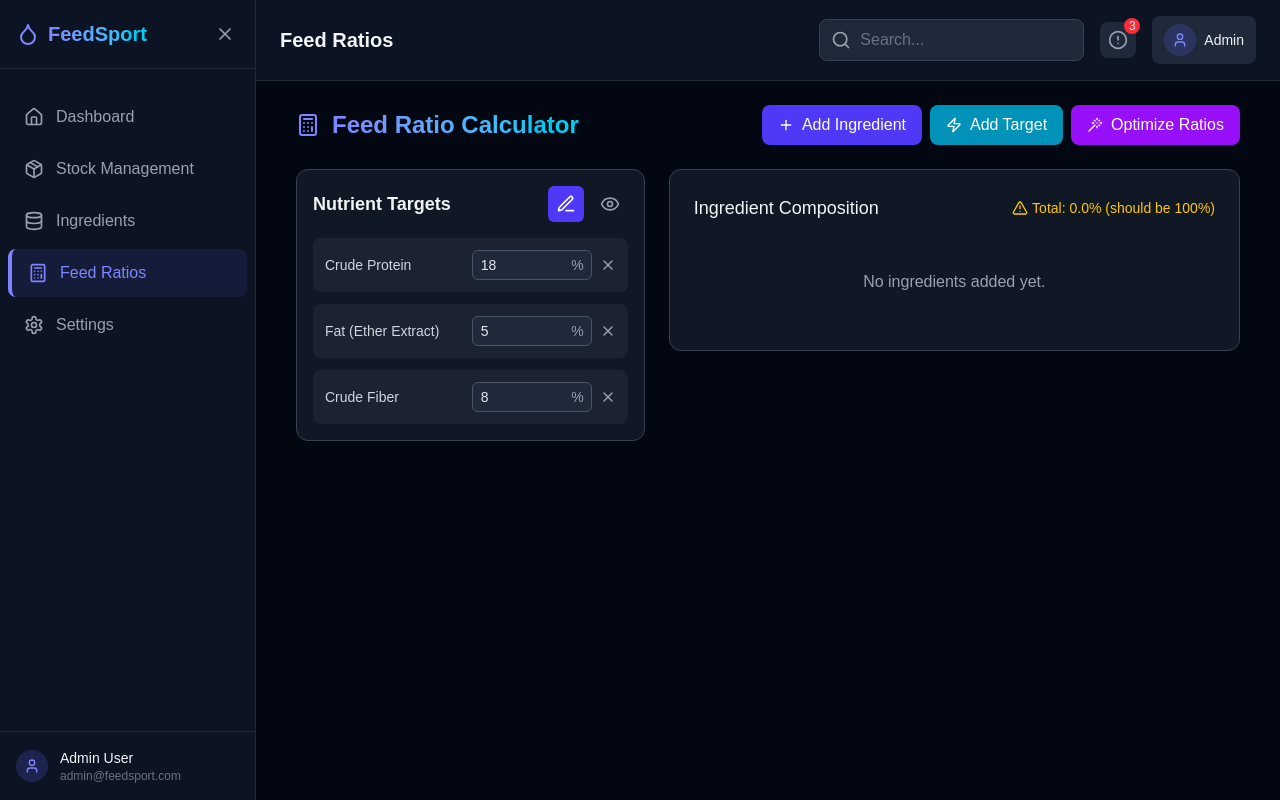
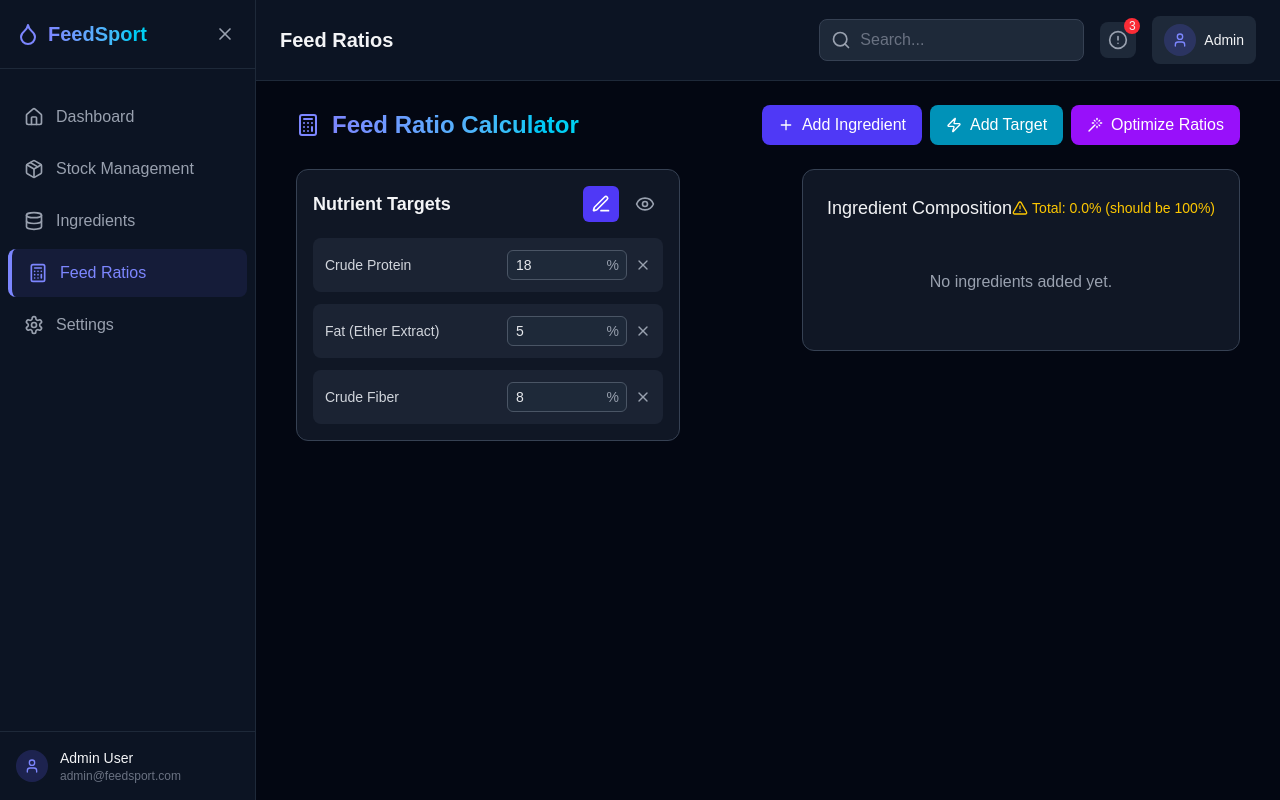
Before and after one commit to k1muza/feedsport, a Next.js app: page /admin/ratios in a window 1280 px wide. Built offline with nearby package versions, Linux system fonts and the light colour scheme.

Commit message:
Ingredients maximum width

```diff
--- a/src/components/admin/FeedRations/IngredientPanel.tsx
+++ b/src/components/admin/FeedRations/IngredientPanel.tsx
@@ -18,7 +18,7 @@
   onRatioChange: (id: string, val: string) => void;
   onRemoveIngredient: (id: string) => void;
 }) => (
-  <div className={`${'lg:w-2/3'} space-y-4`}>
+  <div className="max-w-3/4">
     <div className="bg-gray-800/50 border border-gray-700 rounded-xl p-6">
       <div className="flex justify-between items-center mb-4">
         <h3 className="text-lg font-medium">Ingredient Composition</h3>
--- a/src/components/admin/FeedRations/index.tsx
+++ b/src/components/admin/FeedRations/index.tsx
@@ -148,7 +148,7 @@
         optimizing={optimizing}
       />
 
-      <div className="flex flex-col lg:flex-row gap-6">
+      <div className="flex flex-col lg:flex-row gap-6 justify-between">
         <LeftPanel
           showPanel={showLeftPanel}
           targets={targets}
```
